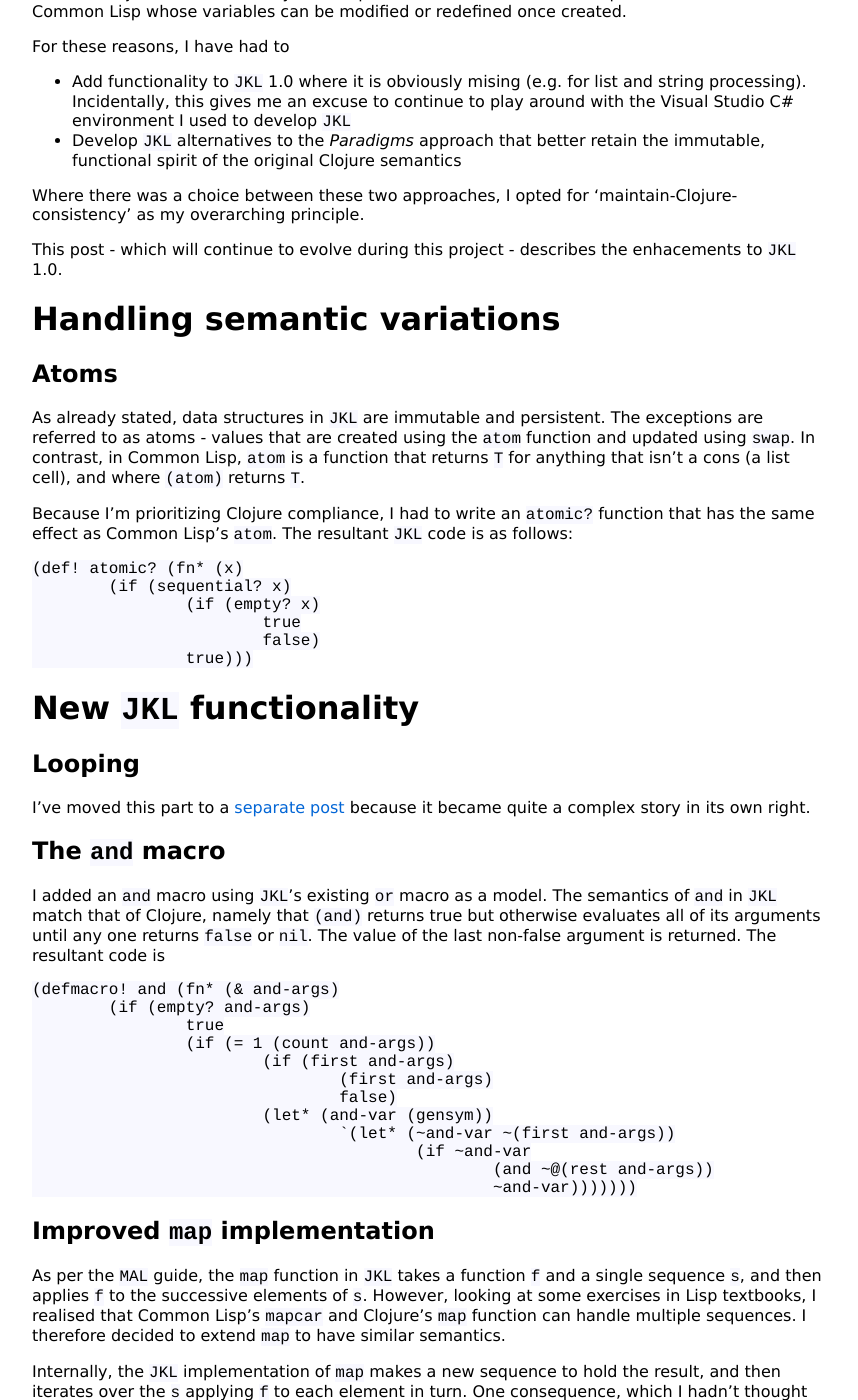
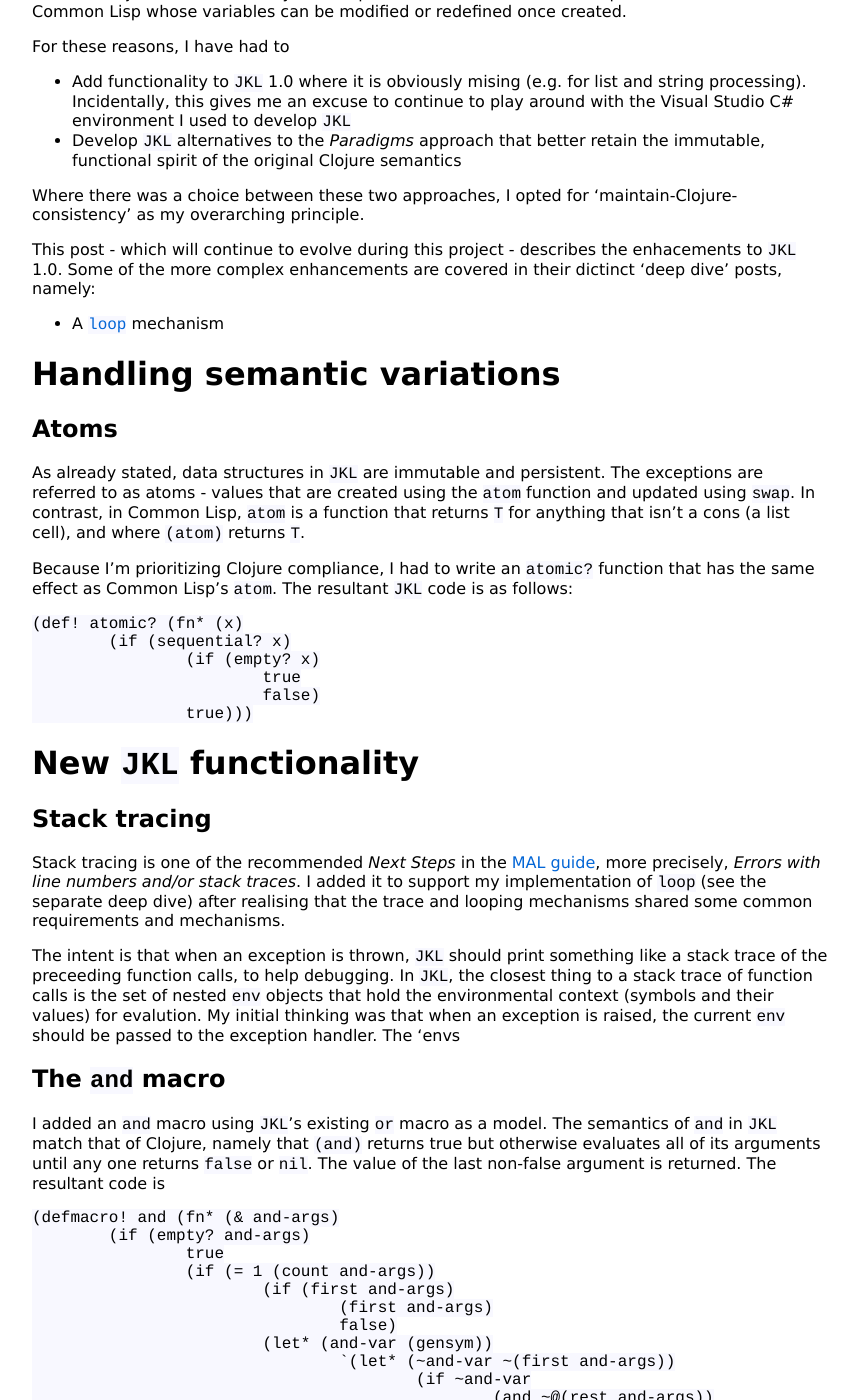
Before and after one commit to KineticLensman/KineticLensman.github.io, a Jekyll site: the page built from _posts/2020-04-03-Journey-continues.md, in a window 1280 px wide and 1400 px high, scrolled down 459 px. Shown: the whole window, without its empty margins (208-1066 px from the left). Built offline with Jekyll 4.4.1, drawn with Linux system fonts in a browser that asks for light colours.

Commit message:
added ref to deep dives, starting with loop

```diff
--- a/_posts/2020-04-03-Journey-continues.md
+++ b/_posts/2020-04-03-Journey-continues.md
@@ -16,7 +16,10 @@ For these reasons, I have had to
 
 Where there was a choice between these two approaches, I opted for 'maintain-Clojure-consistency' as my overarching principle.
 
-This post - which will continue to evolve during this project - describes the enhacements to `JKL` 1.0.
+This post - which will continue to evolve during this project - describes the enhacements to `JKL` 1.0. Some of the more complex enhancements are covered in their dictinct 'deep dive' posts, namely:
+
+* A [`loop`](https://github.com/KineticLensman/KineticLensman.github.io/blob/master/_posts/2020-04-18-looping-deep-dive.md) mechanism
+
 
 # Handling semantic variations
 
@@ -36,11 +39,11 @@ Because I'm prioritizing Clojure compliance, I had to write an `atomic?` functio
 
 # New `JKL` functionality
 
-## Looping
+## Stack tracing
 
-I've moved this part to a [separate post]() because it became quite a complex story in its own right.
+Stack tracing is one of the recommended *Next Steps* in the [MAL guide](https://github.com/kanaka/mal/blob/master/process/guide.md), more precisely, *Errors with line numbers and/or stack traces*. I added it to support my implementation of `loop` (see the separate deep dive) after realising that the trace and looping mechanisms shared some common requirements and mechanisms.
 
-
+The intent is that when an exception is thrown, `JKL` should print something like a stack trace of the preceeding function calls, to help debugging. In `JKL`, the closest thing to a stack trace of function calls is the set of nested `env` objects that hold the environmental context (symbols and their values) for evalution. My initial thinking was that when an exception is raised, the current `env` should be passed to the exception handler. The 'envs
 
 ## The `and` macro
 
```
